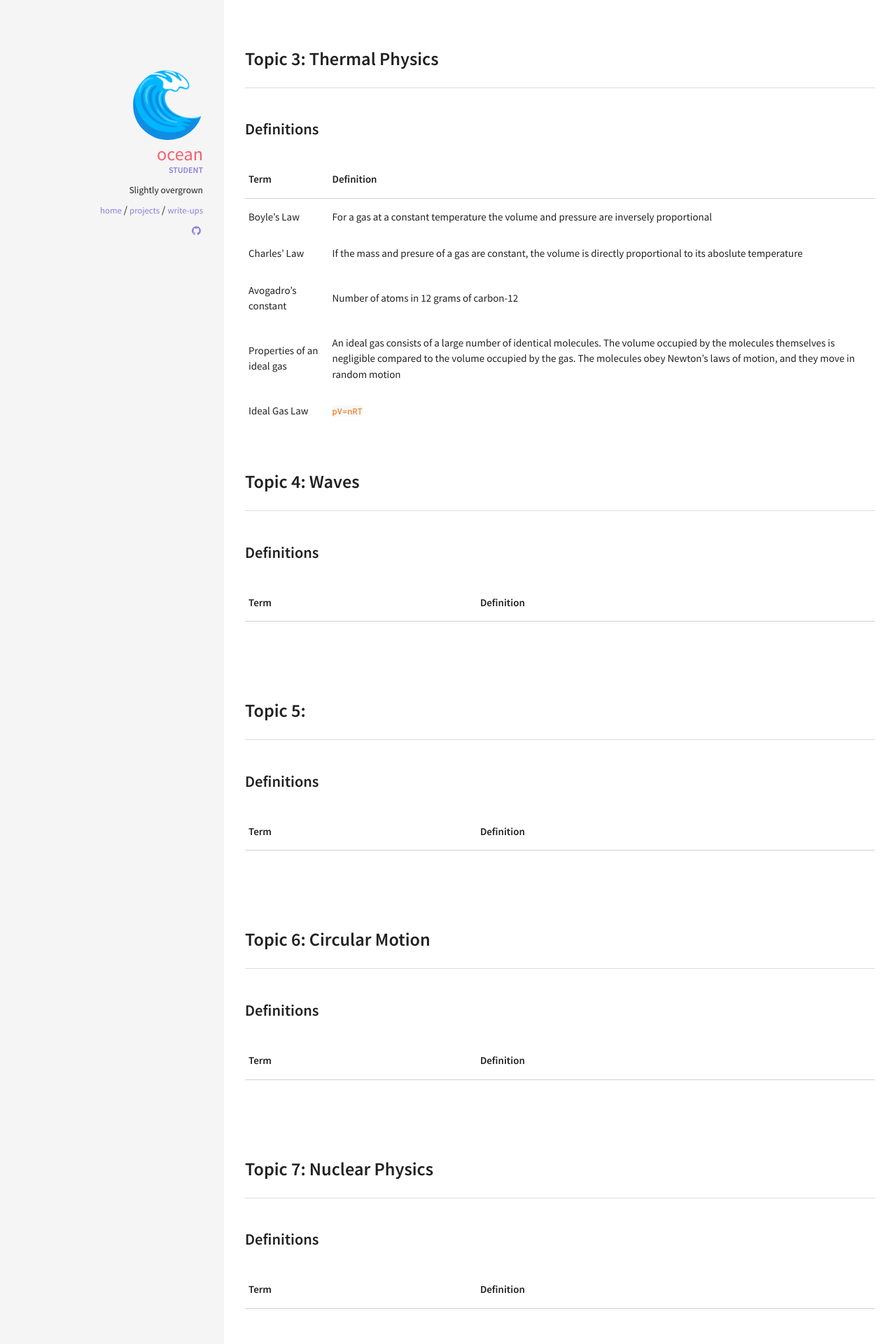
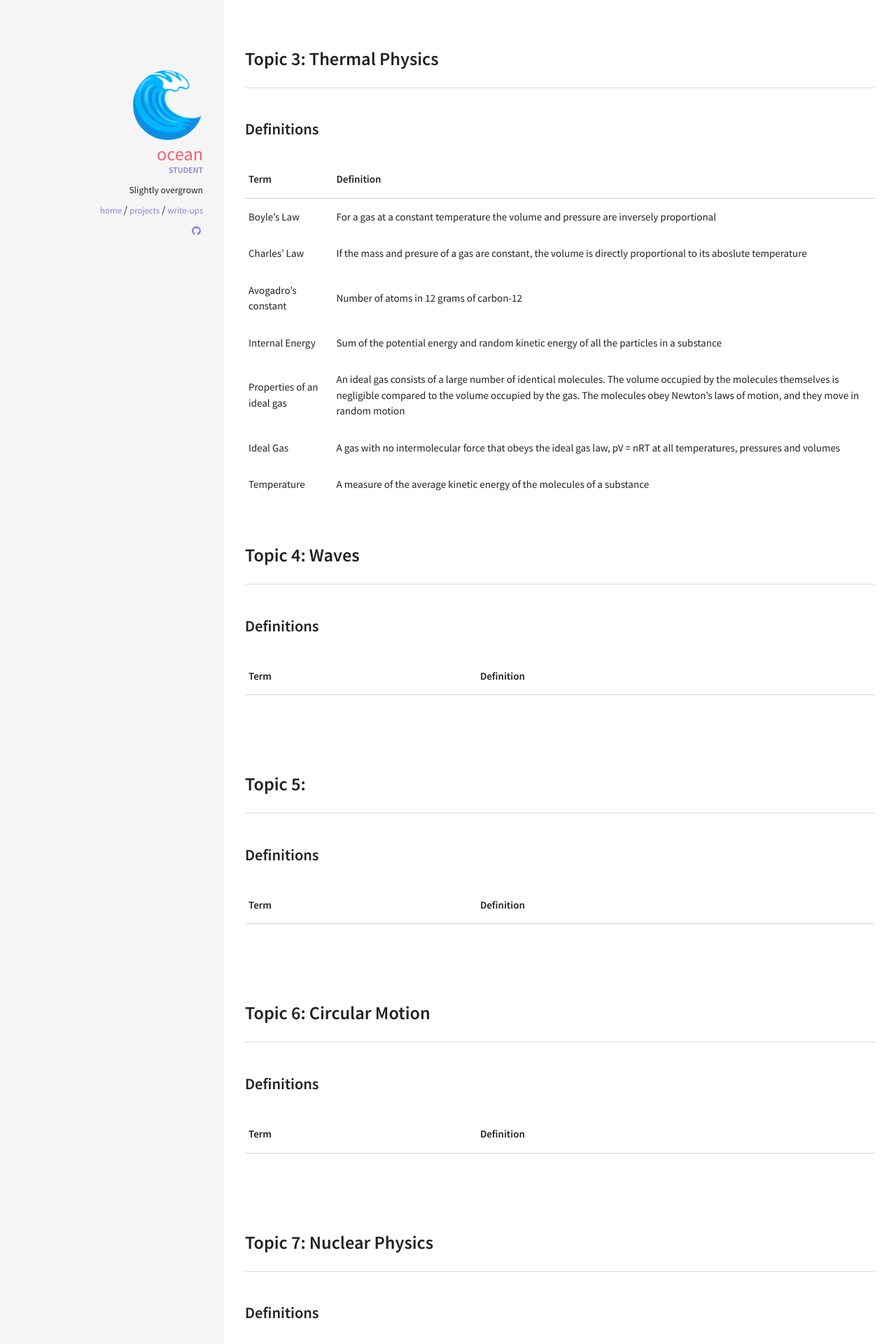
Before and after one commit to Oceankoh/oceankoh.github.io, a Jekyll site: the page built from _notes/2020-10-04-Hidden-Physics-Notes.md, in a window 1280 px wide. Shown: the part 2239-4159 px from the top of the page at 70% size. Built offline with Jekyll 4.4.1, drawn with Linux system fonts in a browser that asks for light colours; a script that is not in the unit is left out.

Commit message:
topic 3 added stuff

```diff
--- a/_notes/2020-10-04-Hidden-Physics-Notes.md
+++ b/_notes/2020-10-04-Hidden-Physics-Notes.md
@@ -52,8 +52,10 @@ title: Quik Fezixs Noats
 |Boyle's Law|For a gas at a constant temperature the volume and pressure are inversely proportional|
 |Charles' Law|If the mass and presure of a gas are constant, the volume is directly proportional to its aboslute temperature|
 |Avogadro's constant|Number of atoms in 12 grams of carbon-12|
+|Internal Energy|Sum of the potential energy and random kinetic energy of all the particles in a substance|
 |Properties of an ideal gas|An ideal gas consists of a large number of identical molecules. The volume occupied by the molecules themselves is negligible compared to the volume occupied by the gas. The molecules obey Newton's laws of motion, and they move in random motion|
-|Ideal Gas Law|`pV=nRT`|
+|Ideal Gas|A gas with no intermolecular force that obeys the ideal gas law, pV = nRT at all temperatures, pressures and volumes|
+|Temperature|A measure of the average kinetic energy of the molecules of a substance|
 
 
 ## Topic 4: Waves
```
